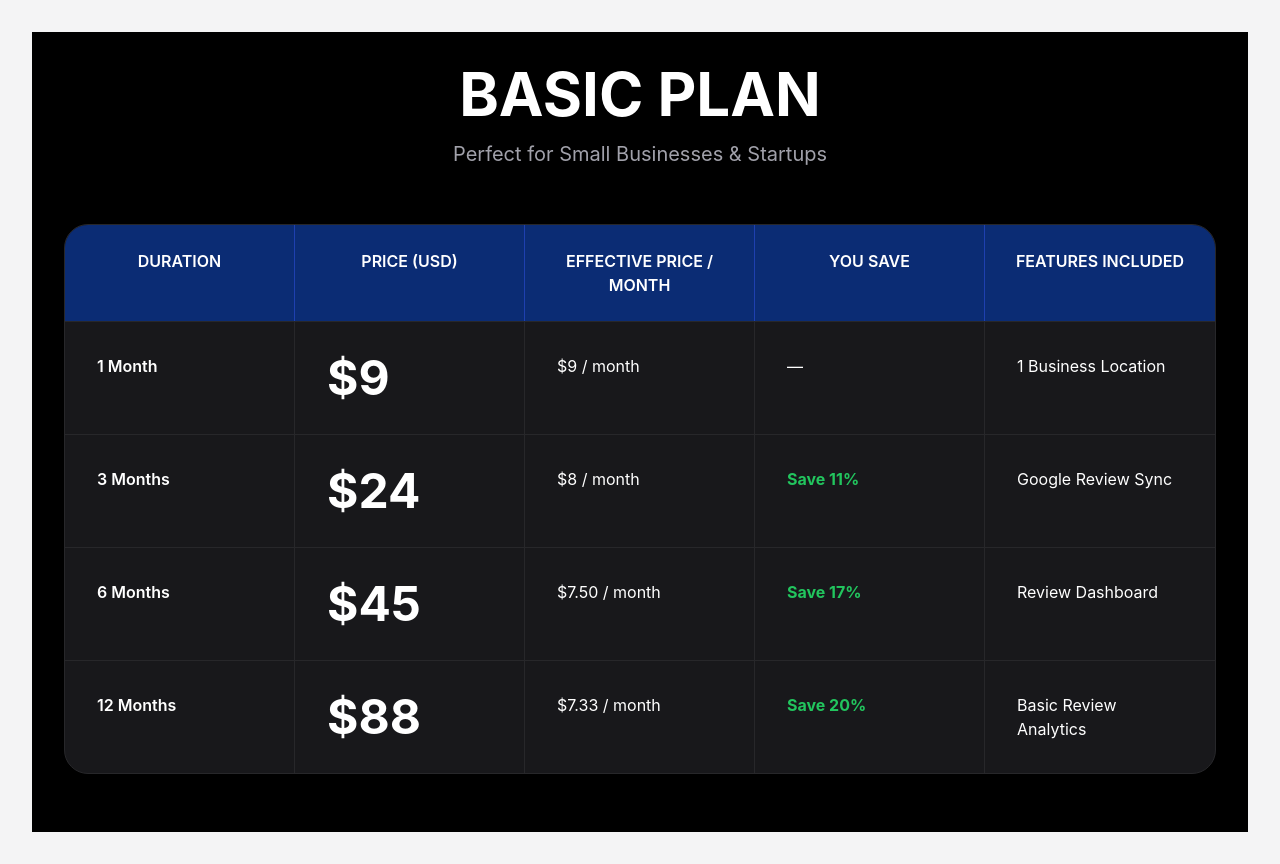
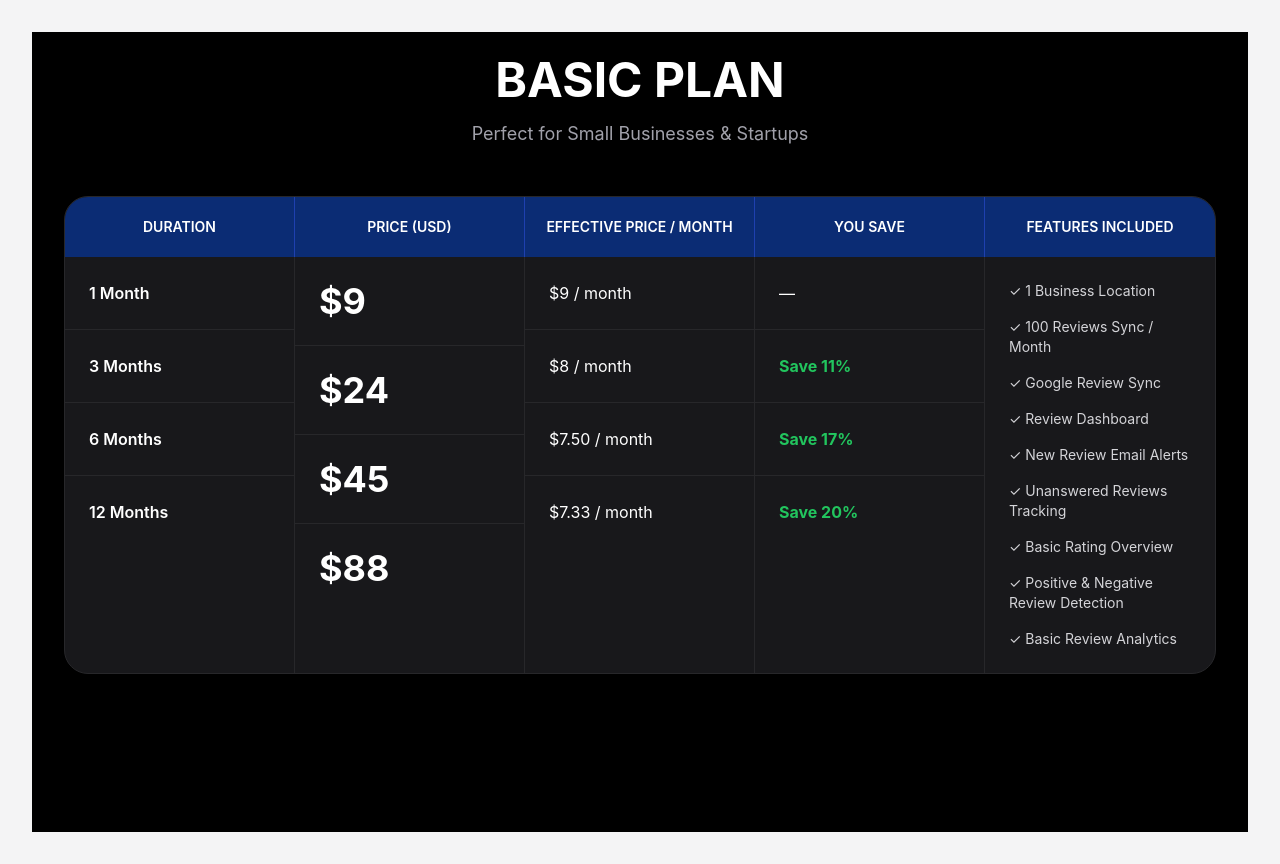
Before and after one commit to afnankhan123456/reviewreply-ai, a Next.js app: page /plans/basic/pricing in a window 1280 px wide. Built offline with nearby package versions, Linux system fonts and the light colour scheme.

Commit message:
Update page.tsx

```diff
--- a/app/plans/basic/pricing/page.tsx
+++ b/app/plans/basic/pricing/page.tsx
@@ -2,19 +2,19 @@
 
 export default function BasicPricingPage() {
   return (
-    <div className="min-h-screen bg-black text-white p-8">
+    <div className="min-h-screen bg-black text-white p-6">
 
-      <div className="max-w-7xl mx-auto">
+      <div className="max-w-6xl mx-auto">
 
         {/* HEADING */}
 
-        <div className="text-center mb-14">
+        <div className="text-center mb-12">
 
-          <h1 className="text-6xl font-bold mb-4">
+          <h1 className="text-5xl font-bold mb-4">
             BASIC PLAN
           </h1>
 
-          <p className="text-zinc-400 text-xl">
+          <p className="text-zinc-400 text-lg">
             Perfect for Small Businesses & Startups
           </p>
 
@@ -26,130 +26,144 @@ export default function BasicPricingPage() {
 
           {/* HEADER */}
 
-          <div className="grid grid-cols-5 bg-[#0B2C74] text-white font-semibold text-center">
+          <div className="grid grid-cols-5 bg-[#0B2C74] text-white font-semibold text-center text-sm">
 
-            <div className="p-6 border-r border-blue-800">
+            <div className="p-5 border-r border-blue-800">
               DURATION
             </div>
 
-            <div className="p-6 border-r border-blue-800">
+            <div className="p-5 border-r border-blue-800">
               PRICE (USD)
             </div>
 
-            <div className="p-6 border-r border-blue-800">
+            <div className="p-5 border-r border-blue-800">
               EFFECTIVE PRICE / MONTH
             </div>
 
-            <div className="p-6 border-r border-blue-800">
+            <div className="p-5 border-r border-blue-800">
               YOU SAVE
             </div>
 
-            <div className="p-6">
+            <div className="p-5">
               FEATURES INCLUDED
             </div>
 
           </div>
 
-          {/* ROW 1 */}
+          {/* MAIN CONTENT */}
 
-          <div className="grid grid-cols-5 border-t border-zinc-800">
+          <div className="grid grid-cols-5">
 
-            <div className="p-8 border-r border-zinc-800 font-semibold">
+            {/* COLUMN 1 */}
+
+            <div className="border-r border-zinc-800">
+
+              <div className="p-6 border-b border-zinc-800 font-semibold">
                 1 Month
               </div>
 
-            <div className="p-8 border-r border-zinc-800 text-5xl font-bold">
-              $9
+              <div className="p-6 border-b border-zinc-800 font-semibold">
+                3 Months
               </div>
 
-            <div className="p-8 border-r border-zinc-800">
-              $9 / month
+              <div className="p-6 border-b border-zinc-800 font-semibold">
+                6 Months
               </div>
 
-            <div className="p-8 border-r border-zinc-800">
-              —
-            </div>
-
-            <div className="p-8">
-              1 Business Location
+              <div className="p-6 font-semibold">
+                12 Months
               </div>
 
             </div>
 
-          {/* ROW 2 */}
+            {/* COLUMN 2 */}
 
-          <div className="grid grid-cols-5 border-t border-zinc-800">
+            <div className="border-r border-zinc-800">
 
-            <div className="p-8 border-r border-zinc-800 font-semibold">
-              3 Months
+              <div className="p-6 border-b border-zinc-800 text-4xl font-bold">
+                $9
               </div>
 
-            <div className="p-8 border-r border-zinc-800 text-5xl font-bold">
+              <div className="p-6 border-b border-zinc-800 text-4xl font-bold">
                 $24
               </div>
 
-            <div className="p-8 border-r border-zinc-800">
-              $8 / month
+              <div className="p-6 border-b border-zinc-800 text-4xl font-bold">
+                $45
               </div>
 
-            <div className="p-8 border-r border-zinc-800 text-green-500 font-bold">
-              Save 11%
-            </div>
-
-            <div className="p-8">
-              Google Review Sync
+              <div className="p-6 text-4xl font-bold">
+                $88
               </div>
 
             </div>
 
-          {/* ROW 3 */}
+            {/* COLUMN 3 */}
 
-          <div className="grid grid-cols-5 border-t border-zinc-800">
+            <div className="border-r border-zinc-800">
 
-            <div className="p-8 border-r border-zinc-800 font-semibold">
-              6 Months
+              <div className="p-6 border-b border-zinc-800">
+                $9 / month
               </div>
 
-            <div className="p-8 border-r border-zinc-800 text-5xl font-bold">
-              $45
+              <div className="p-6 border-b border-zinc-800">
+                $8 / month
               </div>
 
-            <div className="p-8 border-r border-zinc-800">
+              <div className="p-6 border-b border-zinc-800">
                 $7.50 / month
               </div>
 
-            <div className="p-8 border-r border-zinc-800 text-green-500 font-bold">
-              Save 17%
-            </div>
-
-            <div className="p-8">
-              Review Dashboard
+              <div className="p-6">
+                $7.33 / month
               </div>
 
             </div>
 
-          {/* ROW 4 */}
+            {/* COLUMN 4 */}
 
-          <div className="grid grid-cols-5 border-t border-zinc-800">
+            <div className="border-r border-zinc-800">
 
-            <div className="p-8 border-r border-zinc-800 font-semibold">
-              12 Months
+              <div className="p-6 border-b border-zinc-800">
+                —
               </div>
 
-            <div className="p-8 border-r border-zinc-800 text-5xl font-bold">
-              $88
+              <div className="p-6 border-b border-zinc-800 text-green-500 font-bold">
+                Save 11%
               </div>
 
-            <div className="p-8 border-r border-zinc-800">
-              $7.33 / month
+              <div className="p-6 border-b border-zinc-800 text-green-500 font-bold">
+                Save 17%
               </div>
 
-            <div className="p-8 border-r border-zinc-800 text-green-500 font-bold">
+              <div className="p-6 text-green-500 font-bold">
                 Save 20%
               </div>
 
-            <div className="p-8">
-              Basic Review Analytics
+            </div>
+
+            {/* COLUMN 5 */}
+
+            <div className="p-6 space-y-4 text-zinc-300 text-sm">
+
+              <div>✓ 1 Business Location</div>
+
+              <div>✓ 100 Reviews Sync / Month</div>
+
+              <div>✓ Google Review Sync</div>
+
+              <div>✓ Review Dashboard</div>
+
+              <div>✓ New Review Email Alerts</div>
+
+              <div>✓ Unanswered Reviews Tracking</div>
+
+              <div>✓ Basic Rating Overview</div>
+
+              <div>✓ Positive & Negative Review Detection</div>
+
+              <div>✓ Basic Review Analytics</div>
+
             </div>
 
           </div>
```
Lines whose indentation alone changed are shown as unchanged.
